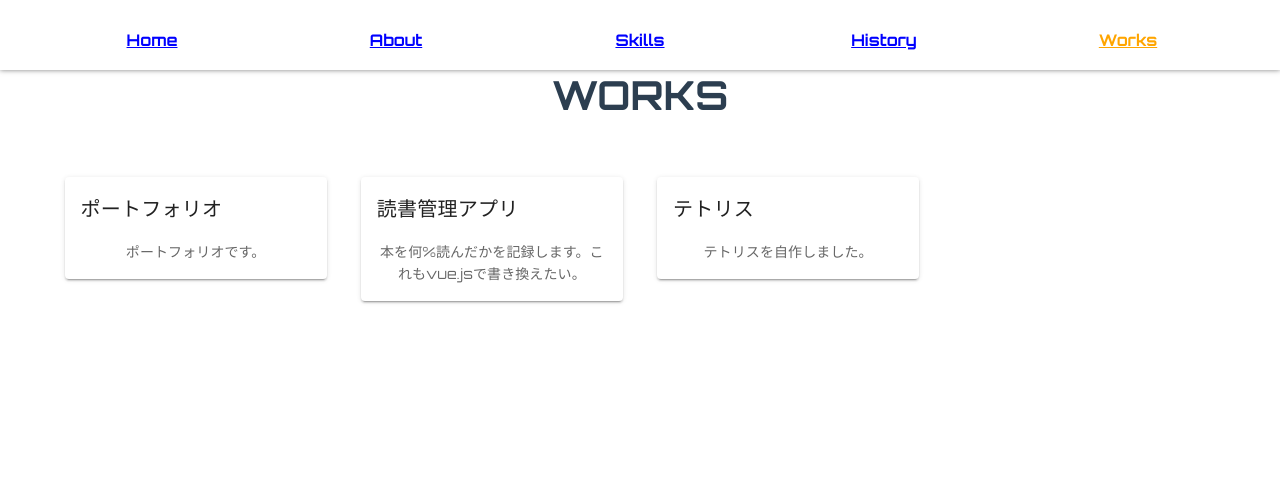
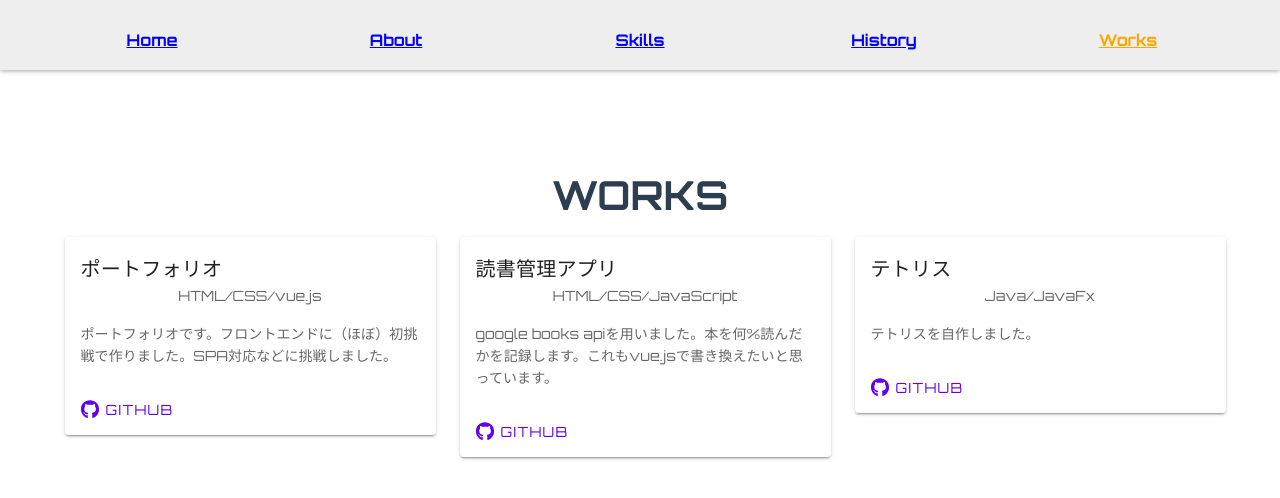
Before and after one commit to momo3159/tommy-portfolio, a Vue app: page /tommy-portfolio/works in a window 1280 px wide. Shown: the top 498 px of the page. Built offline with nearby package versions, Linux system fonts and the light colour scheme.

Commit message:
fix display

```diff
--- a/src/App.vue
+++ b/src/App.vue
@@ -9,8 +9,11 @@
       <a></a>
     </div>
     <router-view />
+
   </div>
 </template>
+
+
 
 <style scoped>
 @import url("https://fonts.googleapis.com/css2?family=Orbitron:wght@400;700&display=swap");
@@ -28,6 +31,7 @@
   box-shadow: 0 0 5px 0 rgba(0, 0, 0, 0.5);
   padding-bottom: 0;
   width: 100%;
+  background-color: #EEEEEE;
 }
 
 #nav a {
--- /dev/null
+++ b/src/components/Footer.vue
@@ -0,0 +1,27 @@
+<template>
+  <div class="footer">
+      <v-app>
+          <v-footer color="#EEEEEE">
+            <div class="flex-grow-1"></div>
+            <div>&copy; Tommy's Portfolio</div>
+          </v-footer>
+      </v-app>
+  </div>
+</template>
+
+<script>
+export default {
+  name: "Footer",
+};
+</script>
+
+<!-- Add "scoped" attribute to limit CSS to this component only -->
+<style scoped>
+@import url("https://fonts.googleapis.com/css2?family=Orbitron:wght@400;700&display=swap");
+* {
+    font-family: "Orbitron", sans-serif;
+}
+.footer {
+    margin-top: auto;
+}
+</style>
--- a/src/components/HelloWorld.vue
+++ b/src/components/HelloWorld.vue
@@ -19,5 +19,6 @@ export default {
 h1 {
   font-family: "Orbitron", sans-serif;
   letter-spacing: 7px;
+
 }
 </style>
--- a/src/main.js
+++ b/src/main.js
@@ -11,6 +11,7 @@ import { FontAwesomeIcon } from '@fortawesome/vue-fontawesome'
 library.add(fas, fab, far)
 Vue.component('v-fa', FontAwesomeIcon)
 
+
 Vue.config.productionTip = false;
 
 new Vue({
--- a/src/views/About.vue
+++ b/src/views/About.vue
@@ -10,20 +10,25 @@
           </v-row>
         </tr>
       </table>
-      <v-row>
-        <v-col cols="12">
-          <v-btn class="mx-2" large href="https://github.com/momo3159">
+    </v-container>
+
+    <div class="btn-container">
+        <div class="github-btn">
+          <v-btn width="150px" height="50px" href="https://github.com/momo3159">
             <v-fa :icon="['fab', 'github']" size="lg" pull="left"></v-fa>github
           </v-btn>
-          <v-btn class="mx-2" large href="https://twitter.com/0028272826s">
-            <v-fa :icon="['fab', 'twitter']" size="lg" pull="left"></v-fa>Twitter
+        </div>
+        <div class="twitter-btn">
+          <v-btn width="150px" height="50px" large href="https://twitter.com/0028272826s">
+            <v-fa :icon="['fab', 'twitter']" size="lg" pull="left" color="#00acee"></v-fa><span>Twitter</span>
           </v-btn>
-          <v-btn class="mx-2" large href="https://atcoder.jp/users/Tommy3">
+        </div>
+          <div class="atcoder-btn">
+          <v-btn width="150px" height="50px" href="https://atcoder.jp/users/Tommy3">
              <v-fa icon="laptop-code" size="lg" pull="left"></v-fa>AtCoder
           </v-btn>
-        </v-col>
-      </v-row>
-    </v-container>
+        </div>
+      </div>
   </div>
 </template>
 
@@ -34,7 +39,7 @@ export default {
     return {
       info: {
         name: "川北智也",
-        univ: "同志社大学理工学部インテリジェント情報工学科",
+        univ: "同志社大学理工学部\nインテリジェント情報工学科",
         email: "tommycsth61 [at] gmail.com",
       }
     };
@@ -55,6 +60,7 @@ export default {
 }
 .about {
   margin-top: 100px;
+  width: 100%;
 }
 td {
   padding-left: 30px;
@@ -64,4 +70,22 @@ td {
   letter-spacing: 2px;
   font-size: 20px;
 }
+span {
+  color: #00acee;
+}
+.about .btn-container {
+  width: 70%;
+  margin: 0 auto;
+  display: flex;
+  justify-content: center;
+  margin-top: 15px;
+}
+.about .btn-container .github-btn, .twitter-btn, .atcoder-btn {
+  padding-left: 10px;
+}
+@media(max-width:670px){
+  th, td {
+    font-size: 12px;
+  }
+}
 </style>
--- a/src/views/Skills.vue
+++ b/src/views/Skills.vue
@@ -2,7 +2,7 @@
   <div id="skills">
     <span class="head">SKILLS</span>
     <v-app>
-      <v-container class="mt-10 ms-auto">
+      <v-container>
         <v-row>
           <v-col
             cols="12"
@@ -12,6 +12,7 @@
             lg="3"
             v-for="skill in skills"
             v-bind:key="skill.name"
+            align="center"
           >
             <v-card max-width="200" class="card">
               <v-progress-circular
@@ -67,11 +68,12 @@ export default {
   font-family: "Orbitron", sans-serif;
 }
 #skills {
-  margin-top: 100px;
+    margin-top: 100px;
 }
 .head {
   font-size: 40px;
   font-weight: bold;
   border-bottom: 3px solid;
+
 }
 </style>
--- a/src/views/Works.vue
+++ b/src/views/Works.vue
@@ -2,15 +2,28 @@
   <div class="works">
     <span class="head">WORKS</span>
     <v-app>
-      <v-container class="mt-10 ms-auto">
+      <v-container>
         <v-row>
-          <v-col cols="12" xs="12" sm="6" md="3" lg="3"
-                  v-for="work in works" v-bind:key="work.name">
-            <v-card max-width="344" :href="link" v-bind:key="link" class="card">
+          <v-col
+            cols="12" xs="12" sm="6" md="4" lg="4" align="center"
+            v-for="work in works" v-bind:key="work.link"
+          >
+            <v-card width="500" class="card">
               <v-card-title>{{work.name}}</v-card-title>
-              <v-card-text>{{work.content}}</v-card-text>
+              <v-card-subtitle>{{work.lang}}<br>{{work.year}}</v-card-subtitle>
+              <v-card-text class="text-left mt-auto">{{work.content}}</v-card-text>
+              <v-card-actions>
+                <v-btn
+                  text
+                  color="deep-purple accent-4"
+                  :href="work.link"
+                >
+                  <v-fa :icon="['fab', 'github']" size="lg" pull="left"></v-fa>github
+                </v-btn>
+              </v-card-actions>
             </v-card>
           </v-col>
+
         </v-row>
       </v-container>
     </v-app>
@@ -23,9 +36,9 @@ export default {
   data: function() {
     return {
       works: [
-        {name: 'ポートフォリオ', content: "ポートフォリオです。"},
-        {name: '読書管理アプリ', content: "本を何%読んだかを記録します。これもvue.jsで書き換えたい。"},
-        {name: 'テトリス', content: "テトリスを自作しました。"}
+        {name: 'ポートフォリオ', lang:"HTML/CSS/vue.js", content:"ポートフォリオです。フロントエンドに（ほぼ）初挑戦で作りました。SPA対応などに挑戦しました。", link:"https://github.com/momo3159/tommy-portfolio"},
+        {name: '読書管理アプリ', lang:"HTML/CSS/JavaScript", content: "google books apiを用いました。本を何%読んだかを記録します。これもvue.jsで書き換えたいと思っています。", link:"https://github.com/momo3159/Reading-Progress-Management.io"},
+        {name: 'テトリス', lang: "Java/JavaFx", content: "テトリスを自作しました。", link: "https://github.com/momo3159/BlockGame"},
       ]
     };
   }
@@ -45,7 +58,9 @@ export default {
   margin: 5px;
   transition: all 0.7s;
 }
-.Works {
+.works {
   margin-top: 100px;
+  margin-left: auto;
+  margin-right: auto;
 }
 </style>
```
